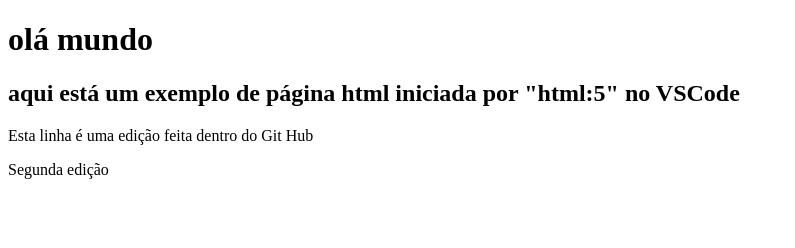
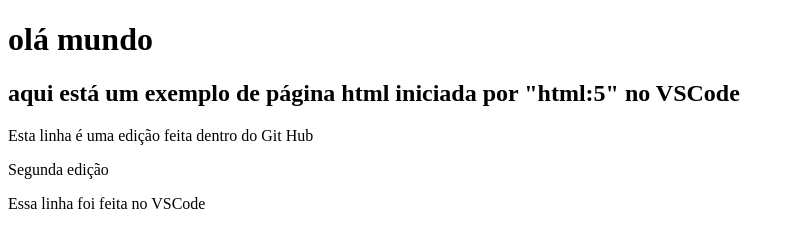
Before and after one commit to ferfernandesSJRP/teste_vscode, a plain HTML site: page index.html in a window 1280 px wide. Shown: the whole page, without its empty margins (0-795 px from the left). Drawn offline with Linux system fonts and the light colour scheme.

Commit message:
Commit de dentro do VSCode

```diff
--- a/index.html
+++ b/index.html
@@ -11,5 +11,7 @@
     <h2> aqui está um exemplo de página html iniciada por "html:5" no VSCode</h2>
     <p> Esta linha é uma edição feita dentro do Git Hub </p>
     <p> Segunda edição <p>
+    <p> Essa linha foi feita no VSCode </p>
+
 </body>
 </html>
```
